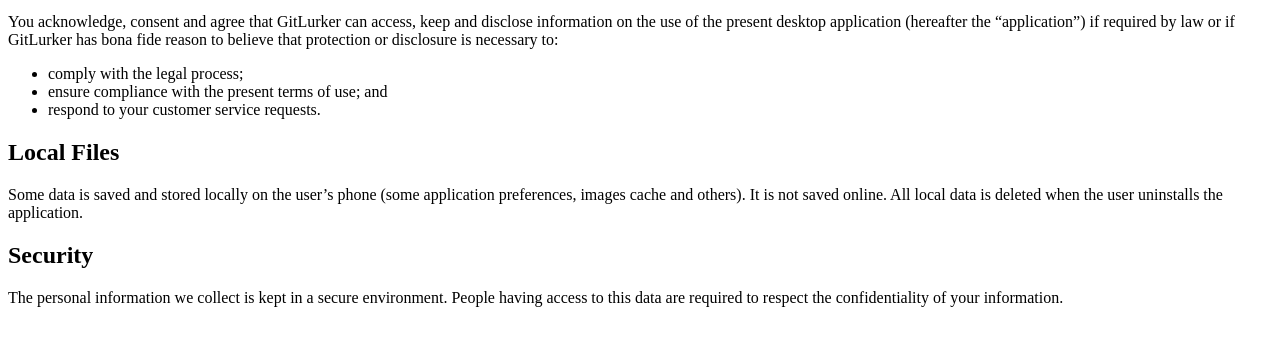
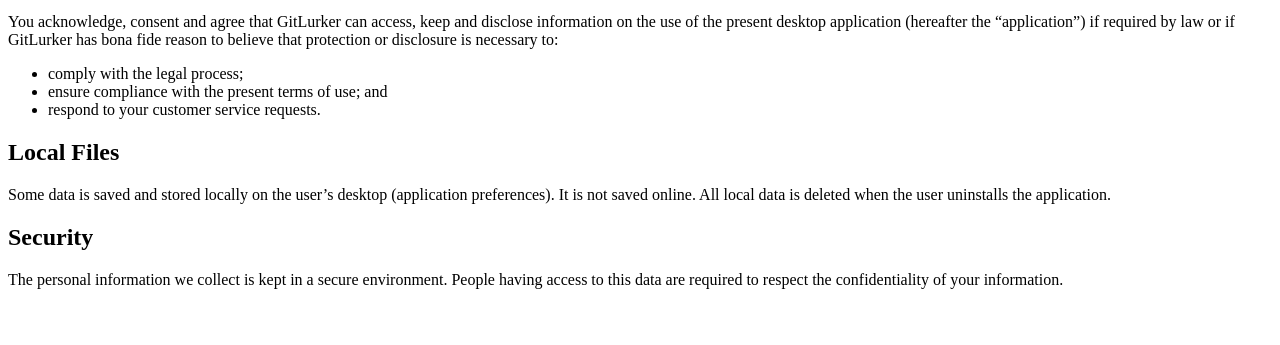
Before and after one commit to C1rdec/Git-Lurker, a plain HTML site: page index.html in a window 1280 px wide. Shown: the part 177-522 px from the top of the page. Drawn offline with Linux system fonts and the light colour scheme.

Commit message:
Update index.html

```diff
--- a/index.html
+++ b/index.html
@@ -20,8 +20,7 @@
                                 <li>respond to your customer service requests.</li>
                             </ul>
                             <h2>Local Files</h2>
-                            <p>Some data is saved and stored locally on the user’s phone (some application preferences,
-                                images cache and others). It is not saved online. All local data is deleted when the
+                            <p>Some data is saved and stored locally on the user’s desktop (application preferences). It is not saved online. All local data is deleted when the
                                 user uninstalls the application.</p>
                             <h2>Security</h2>
                             <p>The personal information we collect is kept in a secure environment. People having access
```
